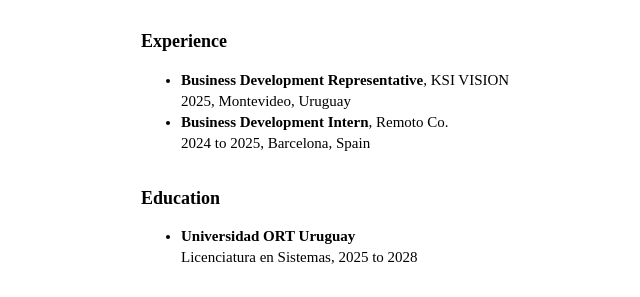
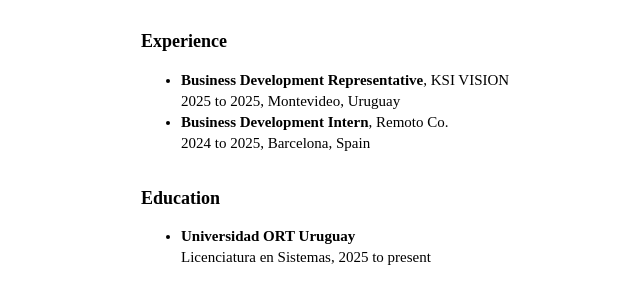
Before and after one commit to franciscogaal/franciscogaal.github.io, a plain HTML site: page index.html in a window 1280 px wide. Shown: the part 375-672 px from the top of the page, 199-839 px from the left. Drawn offline with Linux system fonts and the light colour scheme.

Commit message:
Update dates

```diff
--- a/index.html
+++ b/index.html
@@ -59,12 +59,12 @@ footer { font-size: 13px; margin-top: 40px; }
 </ul>
 <h2>Experience</h2>
 <ul>
-<li><strong>Business Development Representative</strong>, KSI VISION<br>2025, Montevideo, Uruguay</li>
+<li><strong>Business Development Representative</strong>, KSI VISION<br>2025 to 2025, Montevideo, Uruguay</li>
 <li><strong>Business Development Intern</strong>, Remoto Co.<br>2024 to 2025, Barcelona, Spain</li>
 </ul>
 <h2>Education</h2>
 <ul>
-<li><strong>Universidad ORT Uruguay</strong><br>Licenciatura en Sistemas, 2025 to 2028</li>
+<li><strong>Universidad ORT Uruguay</strong><br>Licenciatura en Sistemas, 2025 to present</li>
 </ul>
 <h2>Certifications</h2>
 <ul>
```
